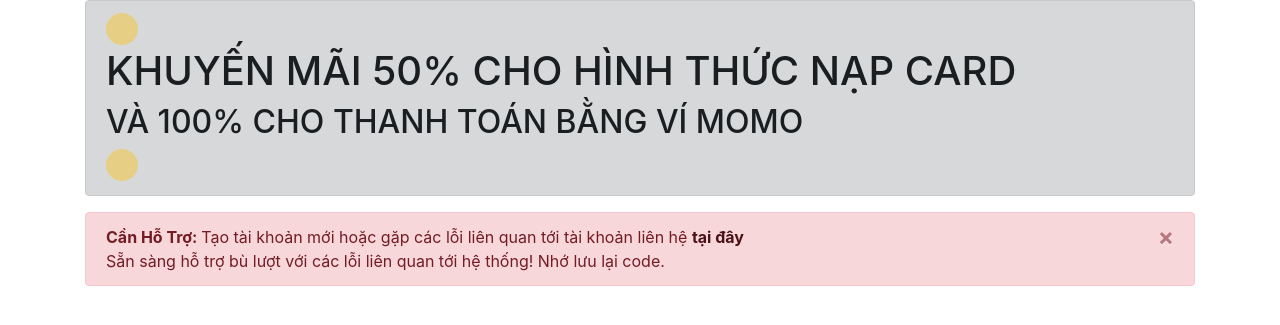
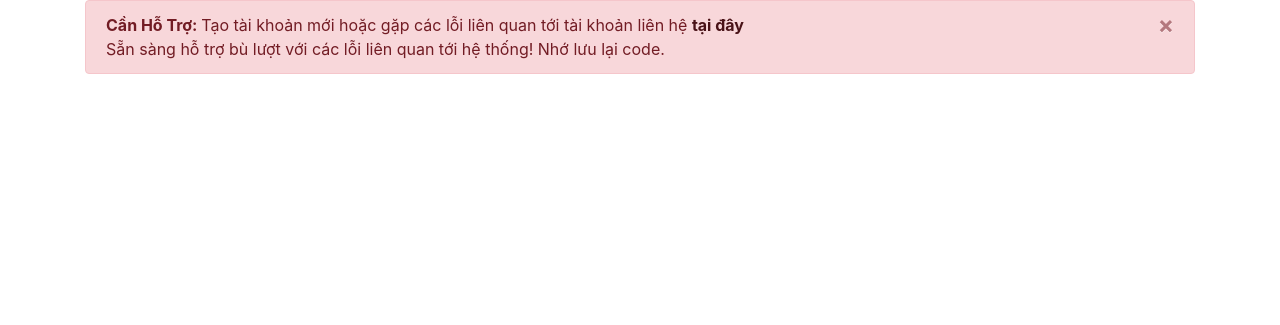
Before and after one commit to caokynguyen1704/Lua_WebPixel_Django_v2, a Django app: page /add/ in a window 1280 px wide. Shown: the part 56-381 px from the top of the page. Run offline with Django 3.2, Linux system fonts and the light colour scheme; some libraries are stand-ins or nearby versions.

Commit message:
update gia

```diff
--- a/home/templates/pages/base.html
+++ b/home/templates/pages/base.html
@@ -76,16 +76,16 @@ const getUA = () => {
 </nav>
 
 <div class="container">
-<div class="alert alert-dark" role="alert">
-<div class="spinner-grow text-warning" role="status">
-  <span class="sr-only">Loading...</span>
-</div>
+<!--<div class="alert alert-dark" role="alert">
+   <div class="spinner-grow text-warning" role="status">
+   <span class="sr-only">Loading...</span>
+   </div>
   <h1> KHUYẾN MÃI 50% CHO HÌNH THỨC NẠP CARD </h1>
   <h2> VÀ 100% CHO THANH TOÁN BẰNG VÍ MOMO </h2>
   <div class="spinner-grow text-warning" role="status">
-  <span class="sr-only">Loading...</span>
-</div>
-</div>
+      <span class="sr-only">Loading...</span>
+   </div>
+</div>-->
 <div class="alert alert-danger alert-dismissible fade show" role="alert">
   <strong>Cần Hỗ Trợ: </strong> Tạo tài khoản mới hoặc gặp các lỗi liên quan tới tài khoản liên hệ <a href="https://www.messenger.com/t/tieule.le.9" class="alert-link">tại đây</a>
   <br> Sẵn sàng hỗ trợ bù lượt với các lỗi liên quan tới hệ thống! Nhớ lưu lại code.
--- a/home/views.py
+++ b/home/views.py
@@ -168,7 +168,7 @@ def callback(request):
       card.save()
       id_user = int(mdh[0:mdh.find("code")])
       user=MyUser.objects.get(id=id_user)
-      user.luot=user.luot + (round(int(am)/5000))*1.5
+      user.luot=user.luot + (round(int(am)/5000))
       user.save()
 
       return HttpResponse(js, content_type='application/json')
```
